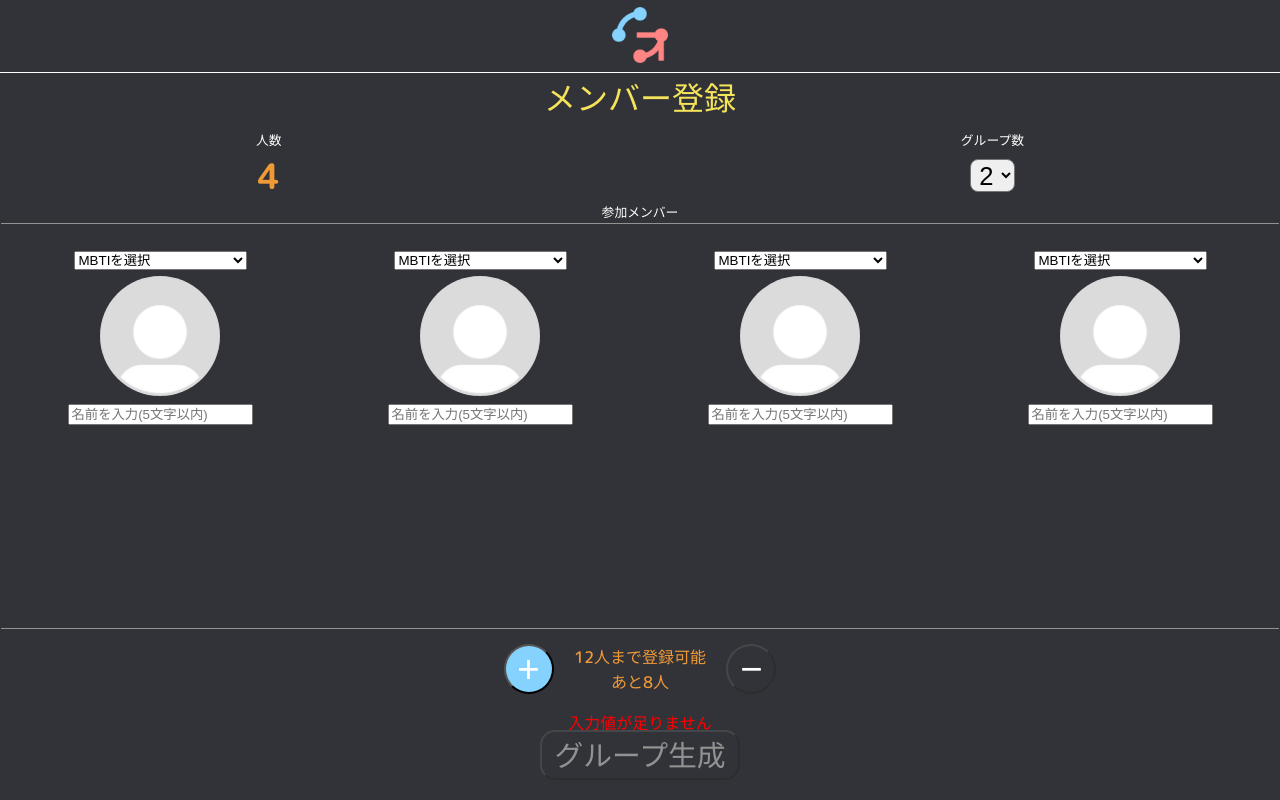
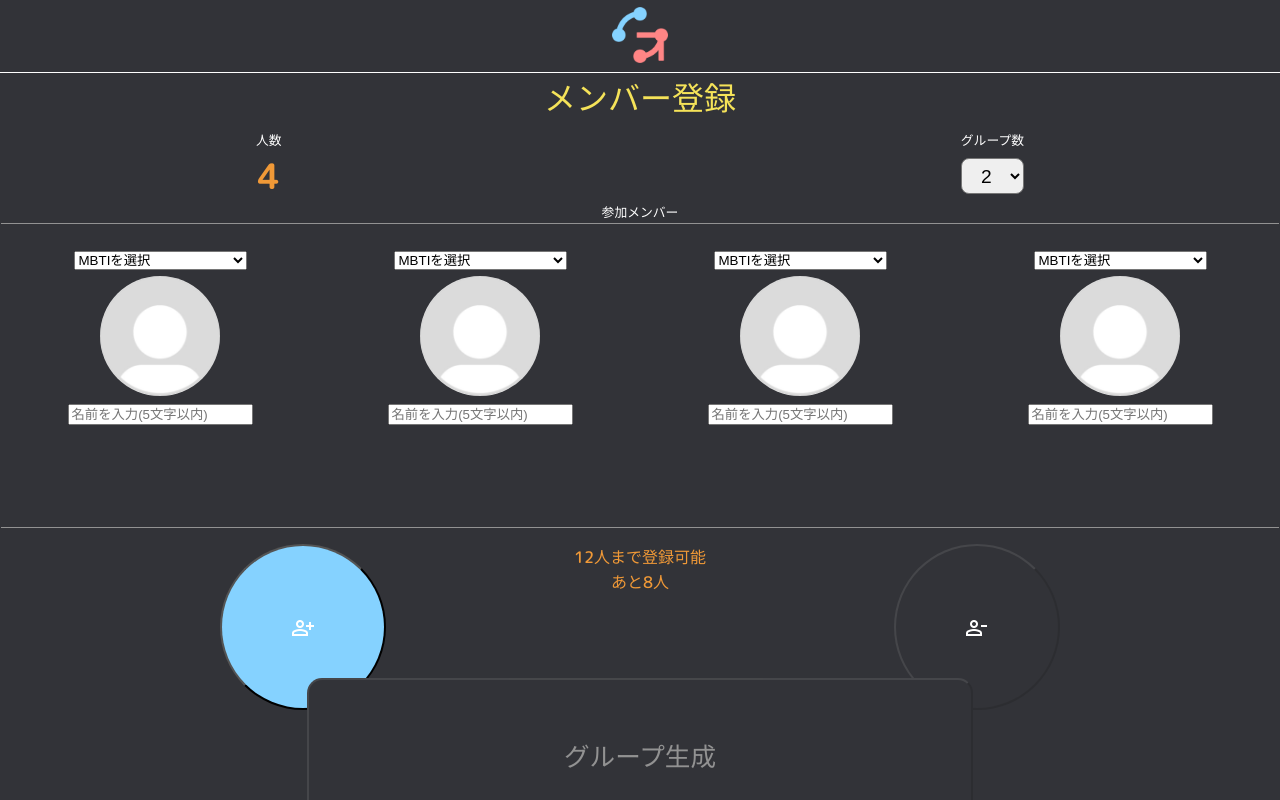
Before and after one commit to ritsuki-i/hatothon-app, a Flask app: page /member in a window 1280 px wide. Run offline with Flask 3, Linux system fonts and the light colour scheme.

Commit message:
CSSの修正

```diff
--- a/static/css/member.css
+++ b/static/css/member.css
@@ -63,15 +63,16 @@ body {
 }
 
 #G_addButton {
+  touch-action: manipulation;
   margin: auto;
   background-color: #323338;
   color: #929292;
   border-radius: 15px;
   font-family: 'M PLUS Rounded 1c', sans-serif;
   /* font-weight: bold; */
-  font-size: 180%;
-  height: 50px;
-  width: 200px;
+  font-size: 160%;
+  height: 12vw;
+  width: 52vw;
   position: absolute;
   top: 0;
   bottom: 0;
@@ -80,8 +81,9 @@ body {
 }
 
 #removeButton {
-  height: 50px;
-  width: 50px;
+  touch-action: manipulation;
+  height: 13vw;
+  width: 13vw;
   border-radius: 50%;
   font-size: 240%;
   background-color: rgb(255, 113, 113);
@@ -89,8 +91,9 @@ body {
 }
 
 #addButton {
-  height: 50px;
-  width: 50px;
+  touch-action: manipulation;
+  height: 13vw;
+  width: 13vw;
   border-radius: 50%;
   font-size: 240%;
   background-color: rgb(113, 190, 255);
@@ -115,32 +118,33 @@ body {
 }
 
 #group_num {
-  margin-top: 14%;
-  width: 70%;
-  height: 46%;
+  margin-top: 12.5%;
+  width: 100%;
+  height: 50%;
   border-radius: 8px;
-  font-size: 160%;
+  font-size: 120%;
   text-align: center;
 }
 
 #AR_Button {
+  margin-top: 2vh;
   display: flex;
-  position: absolute;
-  left: 0;
-  right: 0;
+  justify-content: space-evenly;
+  margin-left: 4vh;
+  margin-right: 4vh;
 }
 
-#AR_Button_parent {
+/* #AR_Button_parent {
   position: relative;
   margin: auto;
   margin-top: 2vh;
   width: 273px;
   height: 50px;
-}
+} */
 
-#restNum_Display {
+/* #restNum_Display {
   margin: auto;
-}
+} */
 
 #dropdown {
   width: 54px;
@@ -151,6 +155,8 @@ body {
 
 .fix_component_bottom {
   position: fixed;
+  display: flex;
+  flex-direction: column;
   bottom: 0;
   width: 100vw;
   background-color: #323338;
@@ -199,13 +205,14 @@ hr {
 }
 
 #ButtonValid {
+  touch-action: manipulation;
   margin: auto;
   background-color: #f09937;
   color: #f4e997;
   border-radius: 15px;
-  font-size: 180%;
-  height: 50px;
-  width: 200px;
+  font-size: 160%;
+  height: 12vw;
+  width: 52vw;
   font-family: 'M PLUS Rounded 1c', sans-serif;
   position: absolute;
   top: 0;
@@ -216,6 +223,7 @@ hr {
 
 #error_message {
   color: rgb(255, 0, 0);
+  margin: auto;
 }
 
 html {
--- a/static/css/result.css
+++ b/static/css/result.css
@@ -229,6 +229,7 @@ input {
 }
 
 #go-back {
+  touch-action: manipulation;
   margin-top: 5%;
   margin-bottom: 10%;
   background-color: #154e6f;
@@ -236,7 +237,7 @@ input {
   border-radius: 14px;
   font-size: 120%;
   height: 40px;
-  width: 120px;
+  width: 150px;
   font-family: "M PLUS Rounded 1c", sans-serif;
   /* font-weight: bold; */
   /* position: fixed;
@@ -247,6 +248,7 @@ input {
 }
 
 #share-result {
+  touch-action: manipulation;
   margin-top: 5%;
   margin-bottom: 10%;
   background-color: #f09937;
@@ -254,7 +256,7 @@ input {
   border-radius: 14px;
   font-size: 120%;
   height: 40px;
-  width: 120px;
+  width: 150px;
   font-family: "M PLUS Rounded 1c", sans-serif;
   /* font-weight: bold; */
   /* position: fixed;
--- a/static/js/result.js
+++ b/static/js/result.js
@@ -52,7 +52,7 @@ document.getElementById("share-result").addEventListener("click", () => {
     }
     //ボタンを元に戻す
     // document.getElementById("share-result").innerHTML = "結果を保存";
-    nowshare.innerHTML = "結果を保存";
+    nowshare.innerHTML = "結果を共有";
     nowshare.style.background = "#f09937";
     nowshare.style.color = "#f4e997";
     nowshare.disabled = false;
--- a/templates/base.html
+++ b/templates/base.html
@@ -23,6 +23,7 @@
     <link rel="stylesheet" href="./static/css/header.css" />
     <link rel="preconnect" href="https://fonts.googleapis.com" />
     <link rel="preconnect" href="https://fonts.gstatic.com" crossorigin="anonymous" />
+    <link rel="stylesheet" href="https://fonts.googleapis.com/css2?family=Material+Symbols+Outlined:opsz,wght,FILL,GRAD@24,400,0,0" />
     <link
       href="https://fonts.googleapis.com/css2?family=M+PLUS+Rounded+1c:wght@500&family=M+PLUS+Rounded+1c:wght@700&display=swap"
       rel="stylesheet"
--- a/templates/member.html
+++ b/templates/member.html
@@ -1,5 +1,8 @@
 {% extends "base.html" %} {% block content %}
-<link rel="stylesheet" href="{{ url_for('static', filename='css/member.css') }}" />
+<link
+  rel="stylesheet"
+  href="{{ url_for('static', filename='css/member.css') }}"
+/>
 
 <body>
   <form action="/result" method="POST" id="myForm">
@@ -8,8 +11,13 @@
         <div class="header">
           <div class="header1">
             <div class="icon-holder">
-              <a href="{{ url_for('index') }}"><img src="{{ url_for('static', filename='images/logo.png') }}" alt="ロゴ画像"
-                  class="header-icon1" id="LogoImg" /></a>
+              <a href="{{ url_for('index') }}"
+                ><img
+                  src="{{ url_for('static', filename='images/logo.png') }}"
+                  alt="ロゴ画像"
+                  class="header-icon1"
+                  id="LogoImg"
+              /></a>
             </div>
           </div>
         </div>
@@ -37,23 +45,38 @@
         <hr />
         <div id="AR_Button_parent">
           <div id="AR_Button">
-            <button type="button" id="addButton">+</button>
+            <button type="button" id="addButton">
+              <span class="material-symbols-outlined">
+                person_add
+                </span>
+            </button>
             <div id="restNum_Display">
               <div id="resible">12人まで登録可能</div>
               <div id="resible_rest">あと11人</div>
             </div>
-            <button type="button" id="removeButton">−</button>
+            <button type="button" id="removeButton"><span class="material-symbols-outlined">
+              person_remove
+              </span></button>
           </div>
         </div>
         <div id="GB_parent">
           <p id="error_message">入力値が足りません</p>
-          <button type="submit" onclick="location.href"="{{ url_for('result') }}" id="G_addButton" disabled>
+          <button
+            type="submit"
+            onclick="location.href"
+            ="{{ url_for('result') }}"
+            id="G_addButton"
+            disabled
+          >
             グループ生成
           </button>
         </div>
       </div>
     </div>
   </form>
-  <script type="text/javascript" src="{{ url_for('static', filename='js/member.js') }}"></script>
+  <script
+    type="text/javascript"
+    src="{{ url_for('static', filename='js/member.js') }}"
+  ></script>
 </body>
 {% endblock %}
--- a/templates/result.html
+++ b/templates/result.html
@@ -105,7 +105,7 @@
     <button type="submit" id="go-back" src="{{ url_for('member') }}">
       戻る
     </button>
-    <button type="button" id="share-result">結果を保存</button>
+    <button type="button" id="share-result">結果を共有</button>
   </form>
   <!--デバッグ用-->
   <!--<div id="testspace"></div>-->
```
